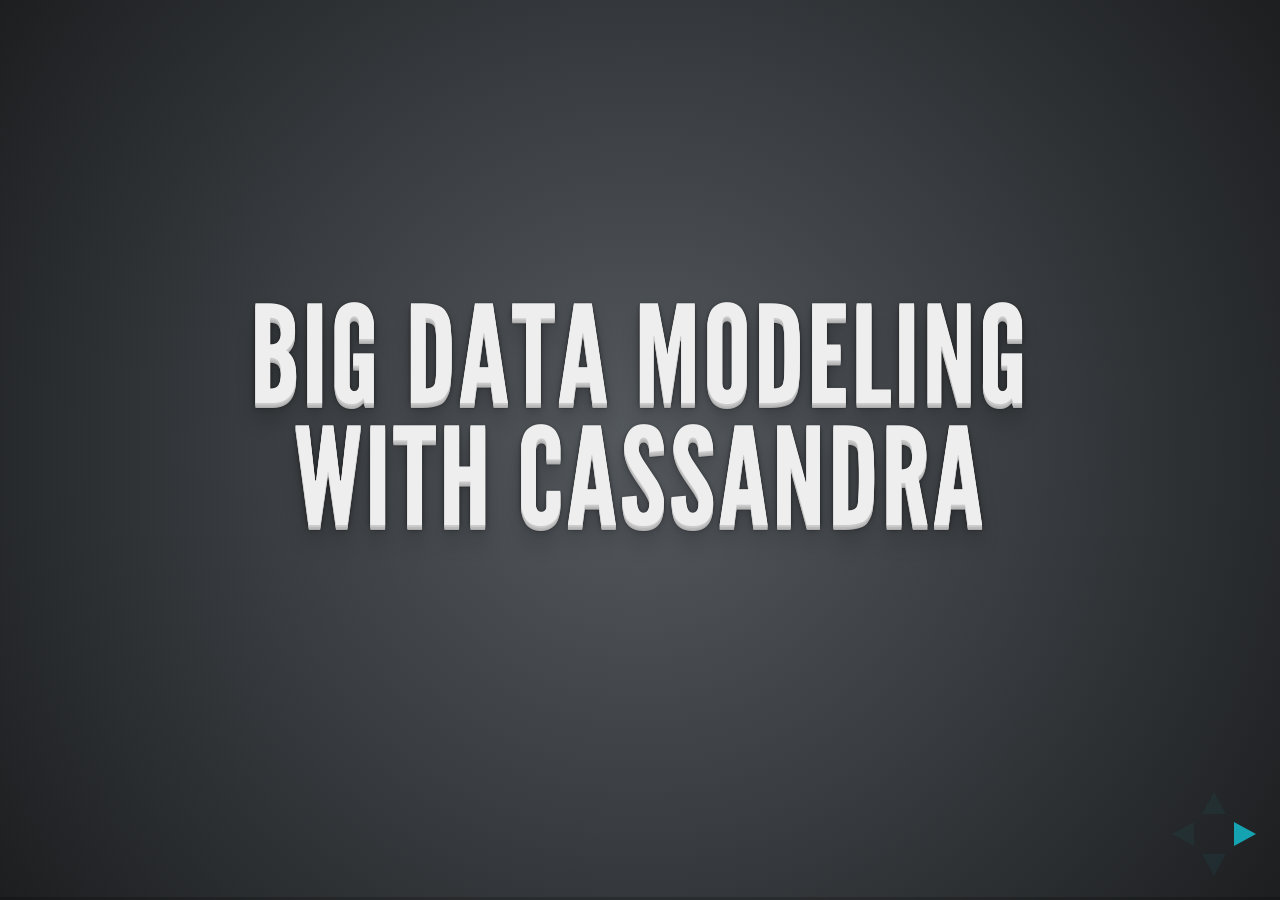
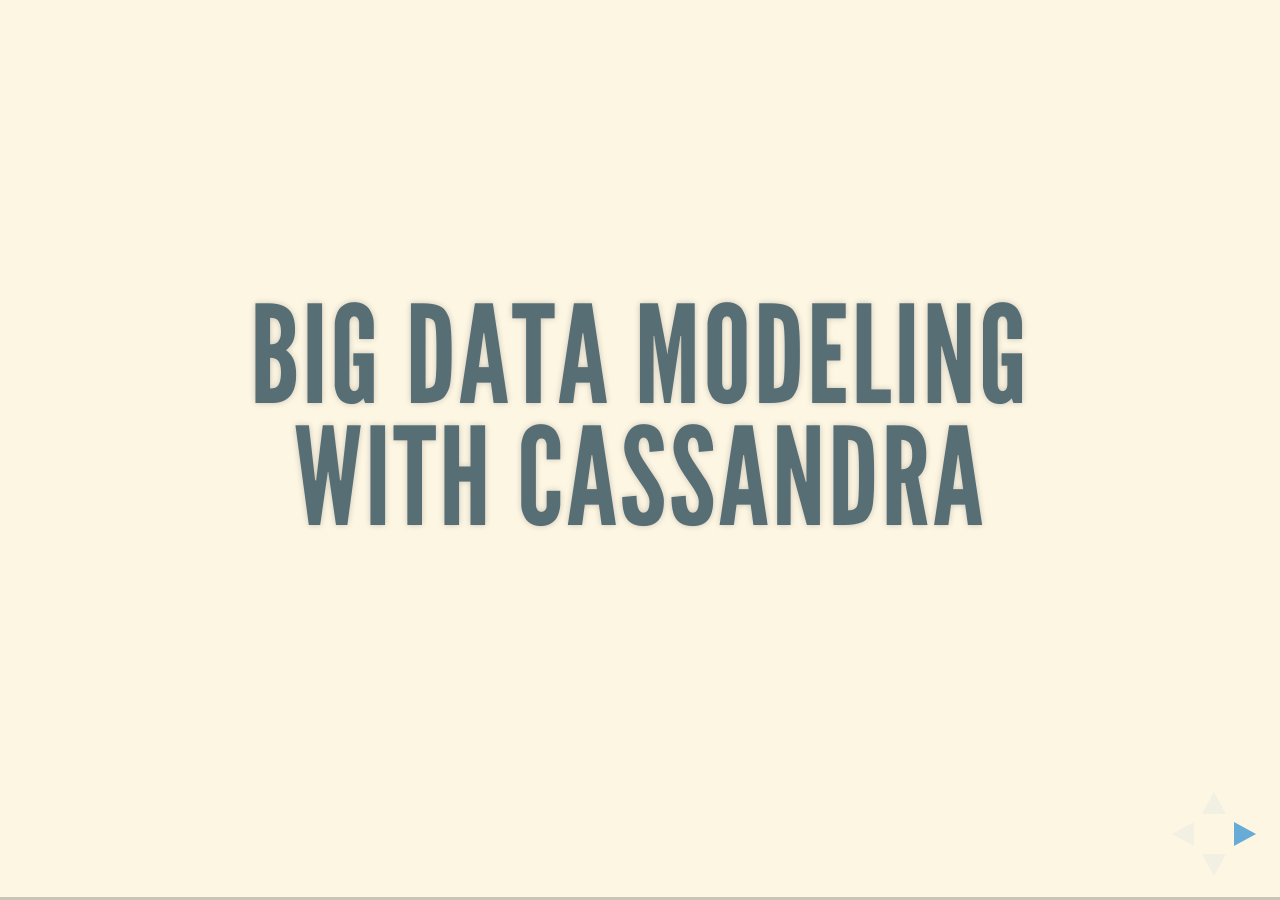
Before and after one commit to outoftime/outoftime.github.com, a Jekyll site: the page presentations/cql-data-modeling.html, which Jekyll copies as it is, in a window 1280 px wide. Built offline with Jekyll 4.4.1, drawn with Linux system fonts in a browser that asks for light colours.

Commit message:
New theme, layout tweaks

```diff
--- a/presentations/cql-data-modeling.html
+++ b/presentations/cql-data-modeling.html
@@ -14,7 +14,7 @@
 		<meta name="apple-mobile-web-app-status-bar-style" content="black-translucent" />
 
 		<link rel="stylesheet" href="css/reveal.css">
-		<link rel="stylesheet" href="css/theme/default.css" id="theme">
+		<link rel="stylesheet" href="css/theme/solarized.css" id="theme">
 		<link rel="stylesheet" href="css/custom.css" id="theme">
 
 		<!-- For syntax highlighting -->
@@ -42,10 +42,10 @@
 				</section>
 
                 <section data-background="images/mat.jpg">
-                <h1>Mat Brown</h1>
-                <h3 style="font-family: Monaco; text-transform: none">@0utoftime</h3>
-                <h3 style="font-family: Monaco; text-transform: none">github.com/outoftime</h3>
-                <h3>Rap Genius</h3>
+                <h1 style="color: white">Mat Brown</h1>
+                <h3 style="font-family: Monaco; text-transform: none; color: white">@0utoftime</h3>
+                <h3 style="font-family: Monaco; text-transform: none; color: white">github.com/outoftime</h3>
+                <h3 style="color: white">Rap Genius</h3>
                 <aside class="notes">
                 <ul>
                 <li>used Cassandra/CQL2 at Brewster</li>
@@ -191,7 +191,8 @@ ORDER BY pageviews DESC
                 <pre><code data-trim class="language-sql">
 ALTER TABLE posts MODIFY author_id NOT NULL;
 
-CREATE UNIQUE INDEX login_idx ON users (login_idx)
+CREATE UNIQUE INDEX login_idx
+ON users (login_idx)
 </code></pre>
                 <img src="images/no2.gif" class="fragment">
                 <aside class="notes">
@@ -210,7 +211,7 @@ CREATE UNIQUE INDEX login_idx ON users (login_idx)
                 <section>
                 <h1>CQL &lt; SQL</h1>
 
-                <pre><code data-time class="language-sql">
+                <pre><code data-trim class="language-sql">
 SELECT * FROM posts
 INNER JOIN blogs ON posts.blog_id = blogs.id
 LIMIT 10 OFFSET 20
@@ -337,11 +338,18 @@ ALTER TABLE posts ADD categories set&lt;text&gt;
 
                 </section>
                 <section>
-                <h1>Column families</h1>
-                <pre><code class="ruby">
+                <h1>Column Families</h1>
+                <pre><code class="ruby" data-trim>
 {
-  "big-data" =&gt; {1 =&gt; 'Cassandra', 2 =&gt; 'Riak', 4 =&gt; 'HBase'},
-  "relational" =&gt; {2 =&gt; 'SQLite', 7 =&gt; 'MySQL'}
+  "big-data" =&gt; {
+    1 =&gt; 'Cassandra',
+    2 =&gt; 'Riak',
+    4 =&gt; 'HBase'
+  },
+  "relational" =&gt; {
+    2 =&gt; 'SQLite',
+    7 =&gt; 'MySQL'
+  }
 }
                 </code></pre>
 
@@ -419,7 +427,7 @@ ALTER TABLE posts ADD categories set&lt;text&gt;
                         <td>HBase</td>
                     </tr>
                 </table>
-                <table style="position: relative; top: 5em; left: 5em">
+                <table style="position: relative; top: 4em; left: 5em">
                     <tr>
                         <th rowspan="2" style="background-color: dimgray"><code>relational</th>
                         <th style="background-color: darkslategray">2</td>
@@ -504,33 +512,33 @@ ALTER TABLE posts ADD categories set&lt;text&gt;
                     <tr>
                         <th>blog_subdomain</th>
                         <th>id</th>
-                        <th style="color: chartreuse">title</th>
-                        <th style="color: chartreuse">body</th>
+                        <th style="color: green">title</th>
+                        <th style="color: green">body</th>
                     </tr>
                     <tr>
                         <td style="color: red">mycat</td>
-                        <td style="color: cyan">2013-05-08</td>
+                        <td style="color: blue">2013-05-08</td>
                         <td style="color: orange">Jumping in a box</td>
                         <td style="color: orange">Taco loves jumping in boxes.</td>
                     </tr>
                     <tr>
                         <td style="color: red">mycat</td>
-                        <td style="color: cyan">2013-08-17</td>
+                        <td style="color: blue">2013-08-17</td>
                         <td style="color: orange">Hungry Cat</td>
                         <td style="color: orange">Taco is always hungry when I get home from
                             work.</td>
                     </tr>
                     <tr>
                         <td style="color: red">code</td>
-                        <td style="color: cyan">2013-07-08</td>
+                        <td style="color: blue">2013-07-08</td>
                         <td style="color: orange">Big Data Modeling</td>
                         <td style="color: orange">In a traditional relational database, all your data...</td>
                     </tr>
                 </table>
                 <p>
                     <div style="color: red">Partition key</div>
-                    <div style="color: cyan">Clustering column</div>
-                    <div style="color: chartreuse">Data column name</div>
+                    <div style="color: blue">Clustering column</div>
+                    <div style="color: green">Data column name</div>
                     <div style="color: orange">Data column value</div>
                 </p>
 
@@ -551,10 +559,10 @@ ALTER TABLE posts ADD categories set&lt;text&gt;
                 <table>
                     <tr>
                         <th rowspan="2" style="color: red"><code>mycat</code></th>
-                        <td nowrap>(<span style="color: cyan">2013-05-08</span>, <span style="color: chartreuse">"title"</span>)</td>
-                        <td nowrap>(<span style="color: cyan">2013-05-08</span>, <span style="color: chartreuse">"body"</span>)</td>
-                        <td nowrap>(<span style="color: cyan">2013-08-17</span>, <span style="color: chartreuse">"title"</span>)</td>
-                        <td nowrap>(<span style="color: cyan">2013-08-17</span>, <span style="color: chartreuse">"body"</span>)</td>
+                        <td nowrap>(<span style="color: blue">2013-05-08</span>, <span style="color: green">"title"</span>)</td>
+                        <td nowrap>(<span style="color: blue">2013-05-08</span>, <span style="color: green">"body"</span>)</td>
+                        <td nowrap>(<span style="color: blue">2013-08-17</span>, <span style="color: green">"title"</span>)</td>
+                        <td nowrap>(<span style="color: blue">2013-08-17</span>, <span style="color: green">"body"</span>)</td>
                     </tr>
                     <tr>
                         <td style="color: orange">Jumping in a box</td>
@@ -564,8 +572,8 @@ ALTER TABLE posts ADD categories set&lt;text&gt;
                     </tr>
                     <tr style="border-top: 10px solid gray">
                         <th rowspan="2" style="color: red"><code>code</code></th>
-                        <td nowrap>(<span style="color: cyan">2013-07-08</span>, <span style="color: chartreuse">"title"</span>)</td>
-                        <td nowrap>(<span style="color: cyan">2013-07-08</span>, <span style="color: chartreuse">"body"</span>)</td>
+                        <td nowrap>(<span style="color: blue">2013-07-08</span>, <span style="color: green">"title"</span>)</td>
+                        <td nowrap>(<span style="color: blue">2013-07-08</span>, <span style="color: green">"body"</span>)</td>
                     </tr>
                     <tr>
                         <td style="color: orange">Big Data Modeling</td>
@@ -574,8 +582,8 @@ ALTER TABLE posts ADD categories set&lt;text&gt;
                 </table>
                 <p>
                     <div style="color: red">Partition key</div>
-                    <div style="color: cyan">Clustering column</div>
-                    <div style="color: chartreuse">Data column name</div>
+                    <div style="color: blue">Clustering column</div>
+                    <div style="color: green">Data column name</div>
                     <div style="color: orange">Data column value</div>
                 </p>
 
@@ -649,8 +657,10 @@ LIMIT 10
                 <h1>Write without reading</h1>
                 <pre><code data-trim class="language-sql">
 UPDATE posts
-SET title = 'Hungry Cat', categories = categories + {'Dinner Time'}
-WHERE blog_subdomain = 'mycat' AND id = 2013-07-08
+SET title = 'Hungry Cat',
+    categories = categories + {'Dinner Time'}
+WHERE blog_subdomain = 'mycat'
+  AND id = 2013-07-08
                 </code></pre>
 
                 <aside class="notes">
--- a/presentations/css/custom.css
+++ b/presentations/css/custom.css
@@ -15,3 +15,8 @@
 aside.explanation {
     display: none;
 }
+
+.reveal pre code {
+    font-size: 1.5em;
+    line-height: 1.1em;
+}
```
Also changed, not shown: other parts of presentations/cql-data-modeling.html (+1 -1 lines).
